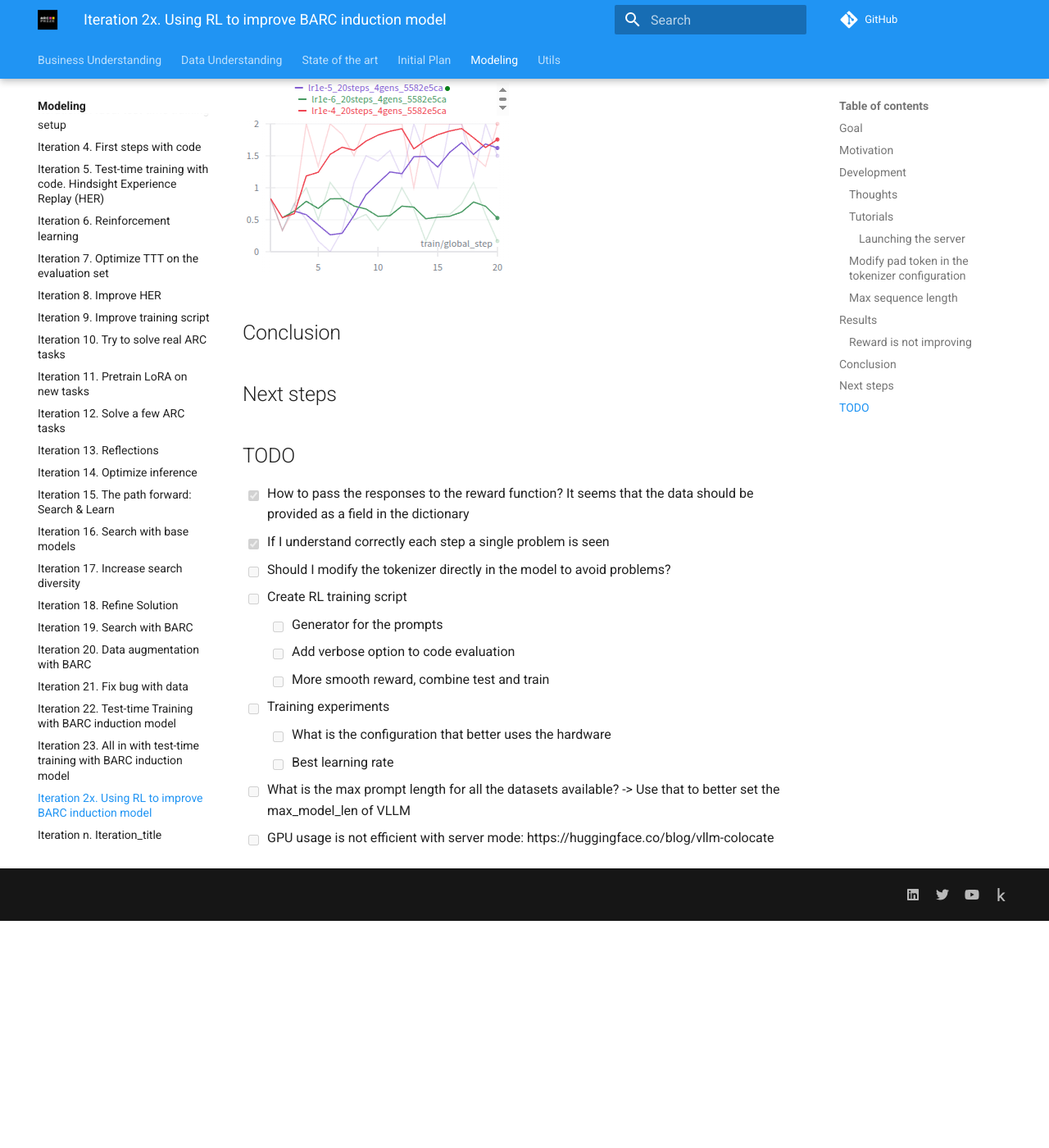
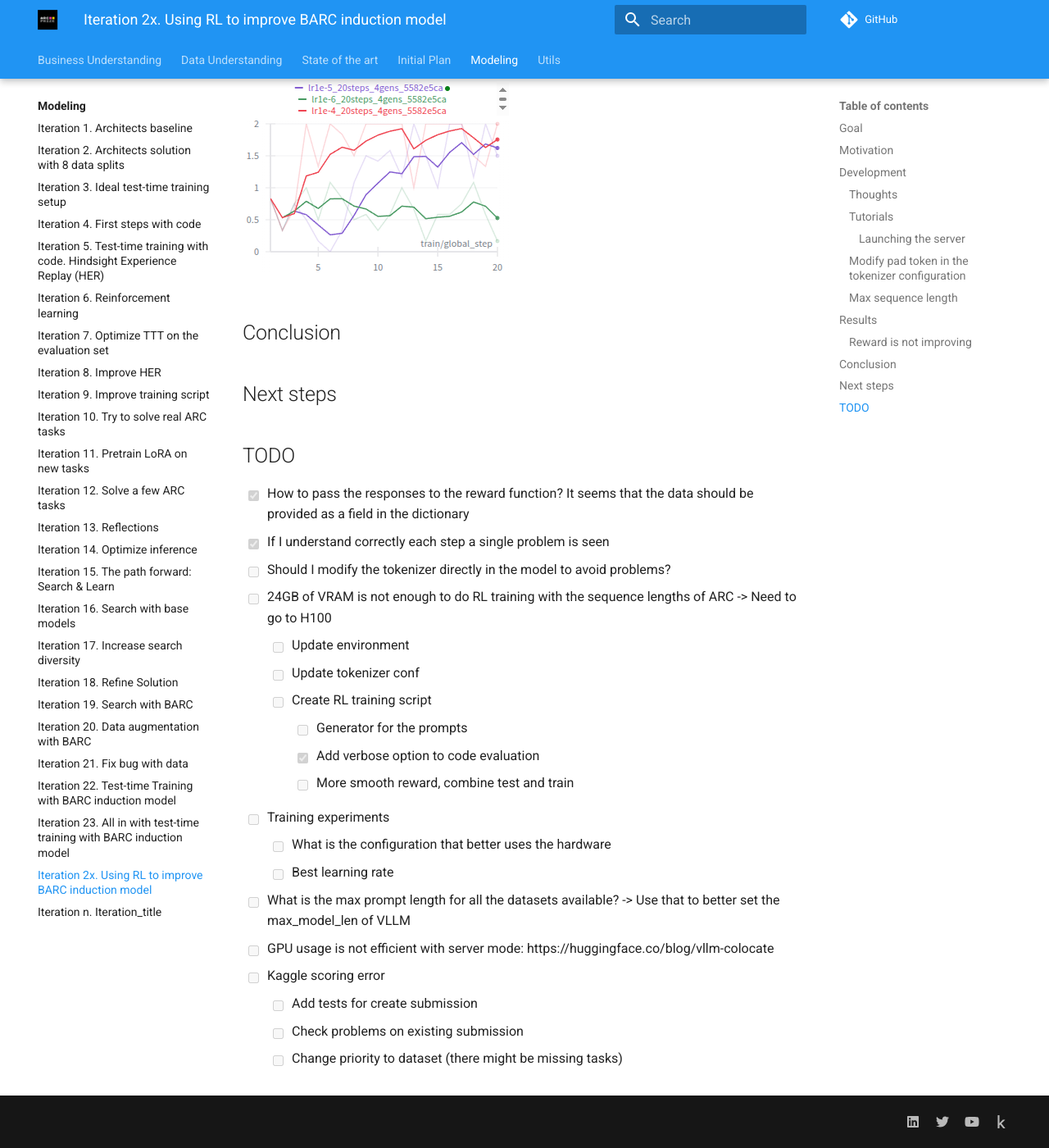
Before and after one commit to ironbar/arc25, an MkDocs documentation site: the page built from docs/modeling/Iteration_24_RL_BARC.md, in a window 1280 px wide and 1400 px high, scrolled down 3788 px. Shown: the whole window at 82% size. Built offline with MkDocs 1.6.1 and Material for MkDocs 9.7.7, drawn with Linux system fonts in a browser that asks for light colours; comment, search, counter and statistics services are not loaded; before the commit the page ends 4911 px from its top, so only the background shows below that.

Commit message:
updated todos

```diff
--- a/docs/modeling/Iteration_24_RL_BARC.md
+++ b/docs/modeling/Iteration_24_RL_BARC.md
@@ -146,12 +146,19 @@
 - [x] How to pass the responses to the reward function? It seems that the data should be provided as a field in the dictionary
 - [x] If I understand correctly each step a single problem is seen
 - [ ] Should I modify the tokenizer directly in the model to avoid problems?
-- [ ] Create RL training script
-  - [ ] Generator for the prompts
-  - [ ] Add verbose option to code evaluation
-  - [ ] More smooth reward, combine test and train
+- [ ] 24GB of VRAM is not enough to do RL training with the sequence lengths of ARC -> Need to go to H100
+  - [ ] Update environment
+  - [ ] Update tokenizer conf
+  - [ ] Create RL training script
+    - [ ] Generator for the prompts
+    - [x] Add verbose option to code evaluation
+    - [ ] More smooth reward, combine test and train
 - [ ] Training experiments
   - [ ] What is the configuration that better uses the hardware
   - [ ] Best learning rate
 - [ ] What is the max prompt length for all the datasets available? -> Use that to better set the max_model_len of VLLM
 - [ ] GPU usage is not efficient with server mode: https://huggingface.co/blog/vllm-colocate
+- [ ] Kaggle scoring error
+  - [ ] Add tests for create submission
+  - [ ] Check problems on existing submission
+  - [ ] Change priority to dataset (there might be missing tasks)
```
Also changed, not shown: 1 other file.
